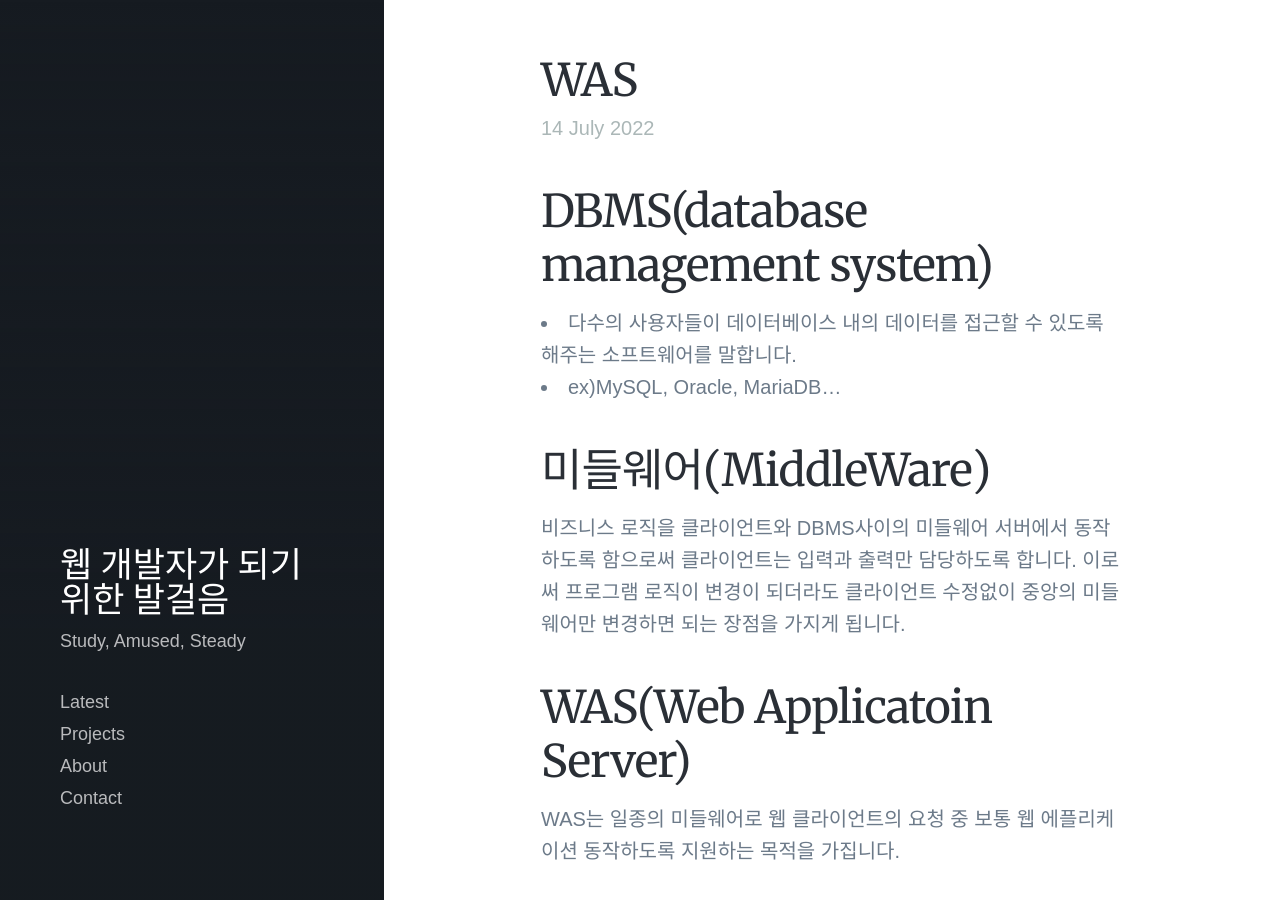
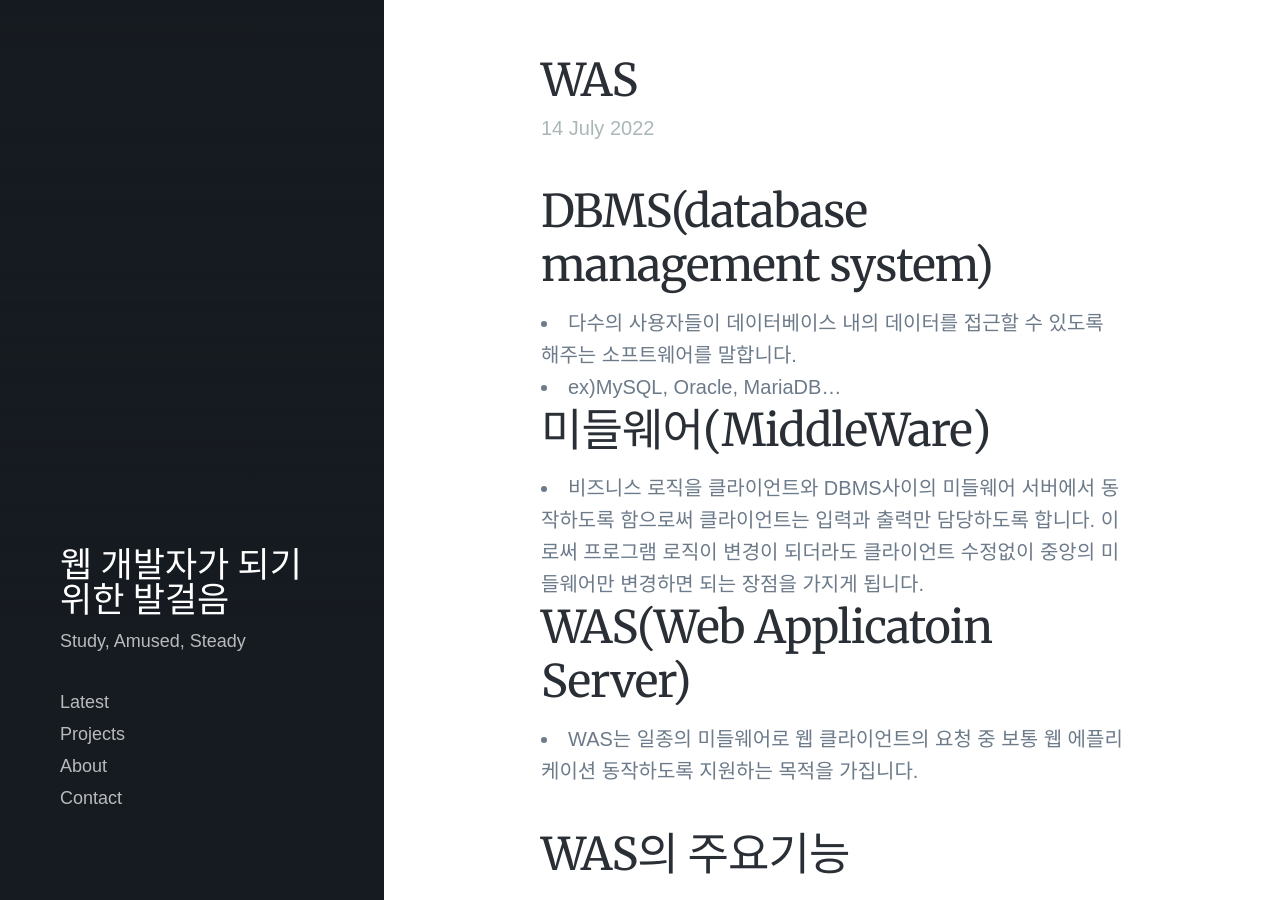
Before and after one commit to lawijdo201/lawijdo201.github.io, a Jekyll site: the page built from _posts/2022-07-14-aboutWAS-post.md, in a window 1280 px wide and 900 px high. Built offline with Jekyll 4.4.1, drawn with Linux system fonts in a browser that asks for light colours; nearby versions of some CDN libraries; some web fonts are replaced.

```diff
--- a/_posts/2022-07-14-aboutWAS-post.md
+++ b/_posts/2022-07-14-aboutWAS-post.md
@@ -6,21 +6,20 @@ excerpt: WAS, 미들웨어, DBMS
 
 
 DBMS(database management system)
---------------------------------------
+===========================
 
 * 다수의 사용자들이 데이터베이스 내의 데이터를 접근할 수 있도록 해주는 소프트웨어를 말합니다.
 * ex)MySQL, Oracle, MariaDB...
 
 미들웨어(MiddleWare)
---------------------------------------
+====================================
 
-비즈니스 로직을 클라이언트와 DBMS사이의 미들웨어 서버에서 동작하도록 함으로써 클라이언트는 입력과 출력만 담당하도록 합니다.
-이로써 프로그램 로직이 변경이 되더라도 클라이언트 수정없이 중앙의 미들웨어만 변경하면 되는 장점을 가지게 됩니다.
+* 비즈니스 로직을 클라이언트와 DBMS사이의 미들웨어 서버에서 동작하도록 함으로써 클라이언트는 입력과 출력만 담당하도록 합니다. 이로써 프로그램 로직이 변경이 되더라도 클라이언트 수정없이 중앙의 미들웨어만 변경하면 되는 장점을 가지게 됩니다.
 
 WAS(Web Applicatoin Server)
---------------------------------------
+================================================
 
-WAS는 일종의 미들웨어로 웹 클라이언트의 요청 중 보통 웹 에플리케이션 동작하도록 지원하는 목적을 가집니다.
+* WAS는 일종의 미들웨어로 웹 클라이언트의 요청 중 보통 웹 에플리케이션 동작하도록 지원하는 목적을 가집니다.
 
 WAS의 주요기능
 --------------------------------------
```
